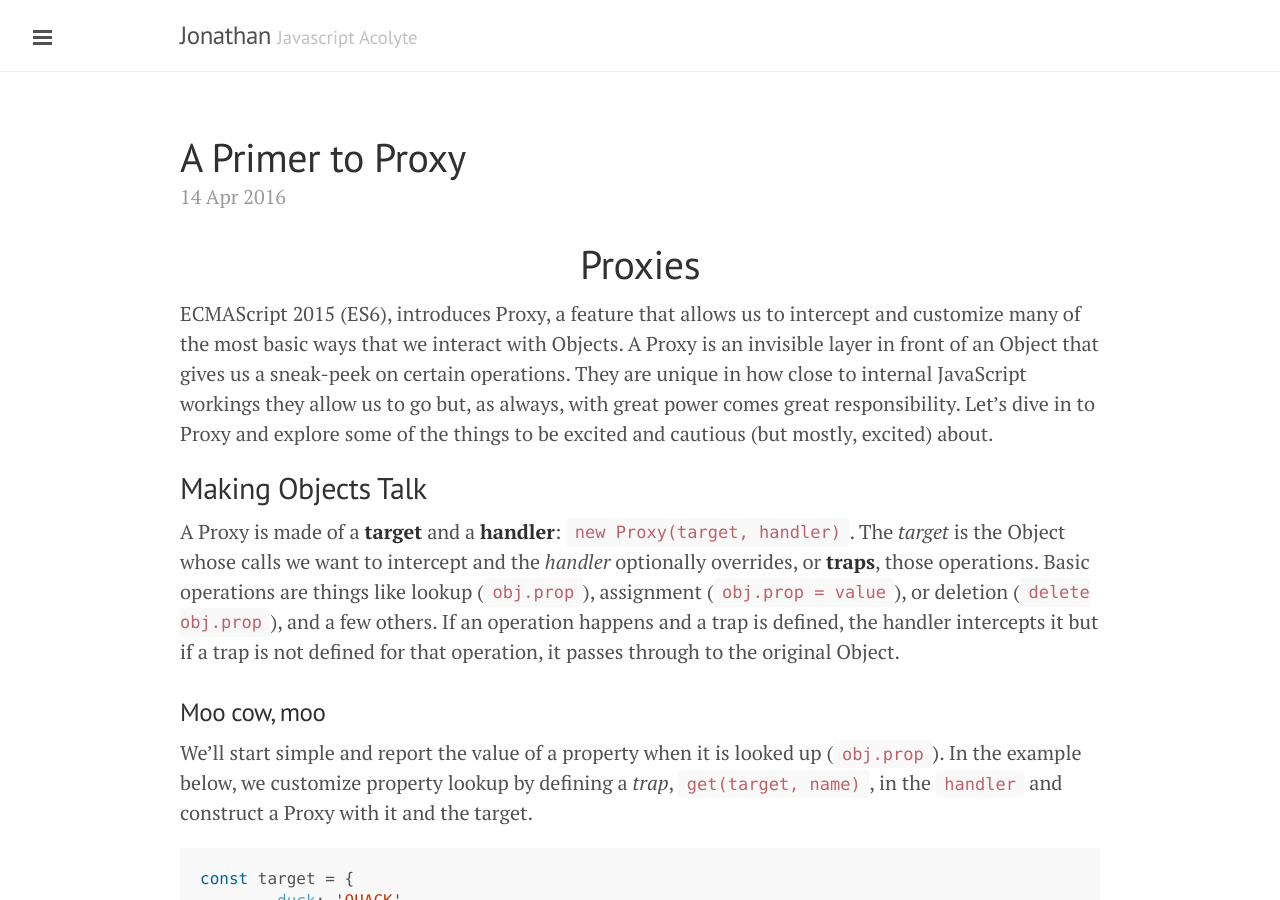
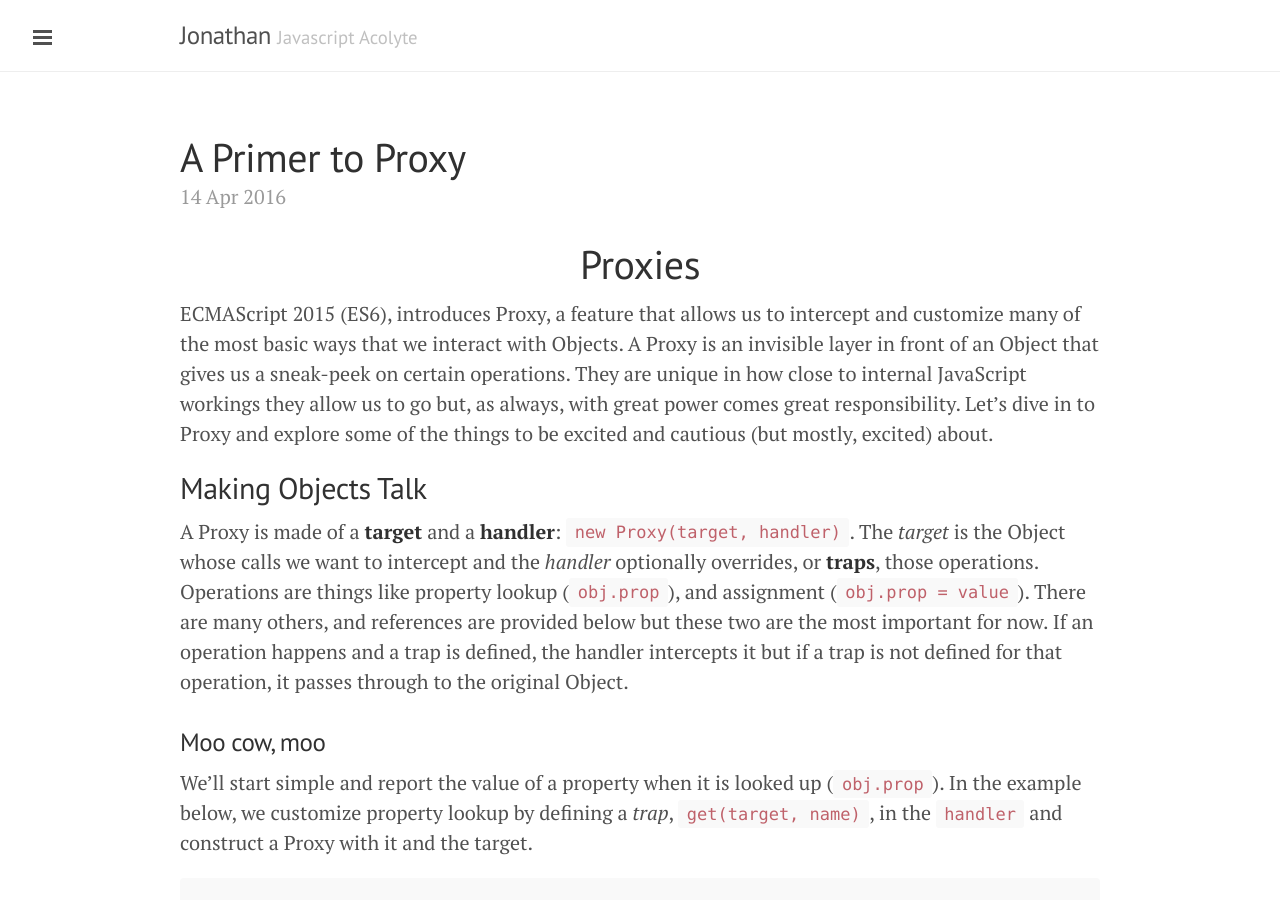
Before and after one commit to JonKrone/JonKrone.github.io, a Jekyll site: the page built from _posts/2016-04-14-proxied-living.markdown, in a window 1280 px wide and 900 px high. Built offline with Jekyll 4.4.1, drawn with Linux system fonts in a browser that asks for light colours.

Commit message:
Update 2016-04-14-proxied-living.markdown

```diff
--- a/_posts/2016-04-14-proxied-living.markdown
+++ b/_posts/2016-04-14-proxied-living.markdown
@@ -10,7 +10,7 @@ ECMAScript 2015 (ES6), introduces Proxy, a feature that allows us to intercept a
 
 ## Making Objects Talk
 
-A Proxy is made of a **target** and a **handler**: `new Proxy(target, handler)`. The *target* is the Object whose calls we want to intercept and the *handler* optionally overrides, or **traps**, those operations. Basic operations are things like lookup (`obj.prop`), assignment (`obj.prop = value`), or deletion (`delete obj.prop`), and a few others. If an operation happens and a trap is defined, the handler intercepts it but if a trap is not defined for that operation, it passes through to the original Object.
+A Proxy is made of a **target** and a **handler**: `new Proxy(target, handler)`. The *target* is the Object whose calls we want to intercept and the *handler* optionally overrides, or **traps**, those operations. Operations are things like property lookup (`obj.prop`), and assignment (`obj.prop = value`). There are many others, and references are provided below but these two are the most important for now. If an operation happens and a trap is defined, the handler intercepts it but if a trap is not defined for that operation, it passes through to the original Object.
 
 ### Moo cow, moo
 
```
